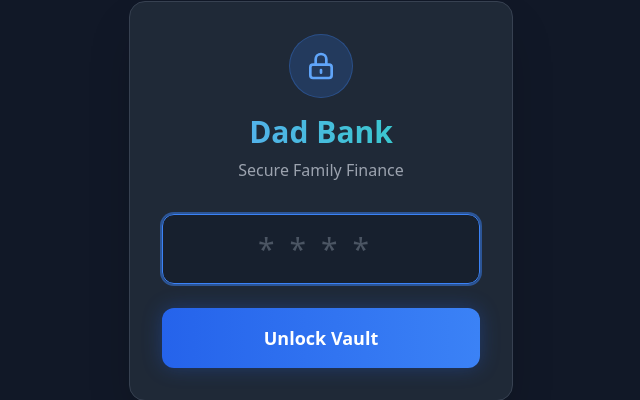
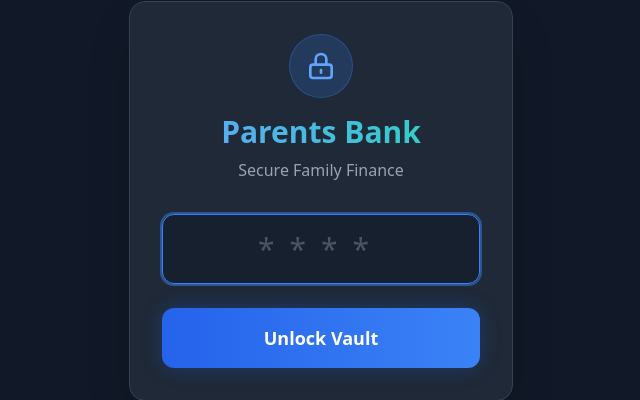
Before and after one commit to chrultom/ai_bank_tato, a Flask app: page /login in a window 1280 px wide. Shown: the part 199-599 px from the top of the page, without its empty margins (319-959 px from the left). Run offline with Flask 3, Linux system fonts and the light colour scheme; some libraries are stand-ins or nearby versions.

Commit message:
changed project name to Parents Bank at the request of a stakeholder (wife)

```diff
--- a/templates/index.html
+++ b/templates/index.html
@@ -3,7 +3,7 @@
 <head>
     <meta charset="UTF-8">
     <meta name="viewport" content="width=device-width, initial-scale=1.0">
-    <title>Dad Bank - Dashboard</title>
+    <title>Parents Bank - Dashboard</title>
     <script src="https://cdn.tailwindcss.com"></script>
     <script>
         tailwind.config = {
@@ -37,7 +37,7 @@
                     <div class="w-8 h-8 bg-blue-500/20 rounded-lg flex items-center justify-center border border-blue-500/30">
                         <svg class="w-5 h-5 text-blue-400" fill="none" stroke="currentColor" viewBox="0 0 24 24"><path stroke-linecap="round" stroke-linejoin="round" stroke-width="2" d="M12 8c-1.657 0-3 .895-3 2s1.343 2 3 2 3 .895 3 2-1.343 2-3 2m0-8c1.11 0 2.08.402 2.599 1M12 8V7m0 1v8m0 0v1m0-1c-1.11 0-2.08-.402-2.599-1M21 12a9 9 0 11-18 0 9 9 0 0118 0z"></path></svg>
                     </div>
-                    <span class="font-bold text-xl tracking-tight text-white">Dad Bank</span>
+                    <span class="font-bold text-xl tracking-tight text-white">Parents Bank</span>
                 </div>
                 <div class="flex items-center space-x-4">
                     <button onclick="openSettingsModal()" class="text-slate-400 hover:text-white transition p-2 rounded-full hover:bg-slate-700/50">
--- a/templates/login.html
+++ b/templates/login.html
@@ -3,7 +3,7 @@
 <head>
     <meta charset="UTF-8">
     <meta name="viewport" content="width=device-width, initial-scale=1.0">
-    <title>Dad Bank - Login</title>
+    <title>Parents Bank - Login</title>
     <script src="https://cdn.tailwindcss.com"></script>
     <script>
         tailwind.config = {
@@ -19,7 +19,7 @@
                     <path stroke-linecap="round" stroke-linejoin="round" stroke-width="2" d="M12 15v2m-6 4h12a2 2 0 002-2v-6a2 2 0 00-2-2H6a2 2 0 00-2 2v6a2 2 0 002 2zm10-10V7a4 4 0 00-8 0v4h8z"></path>
                 </svg>
             </div>
-            <h1 class="text-3xl font-bold bg-gradient-to-r from-blue-400 to-teal-400 bg-clip-text text-transparent">Dad Bank</h1>
+            <h1 class="text-3xl font-bold bg-gradient-to-r from-blue-400 to-teal-400 bg-clip-text text-transparent">Parents Bank</h1>
             <p class="text-gray-400 mt-2">Secure Family Finance</p>
         </div>
 
```
Also changed, not shown: README.md, 1 other file.
